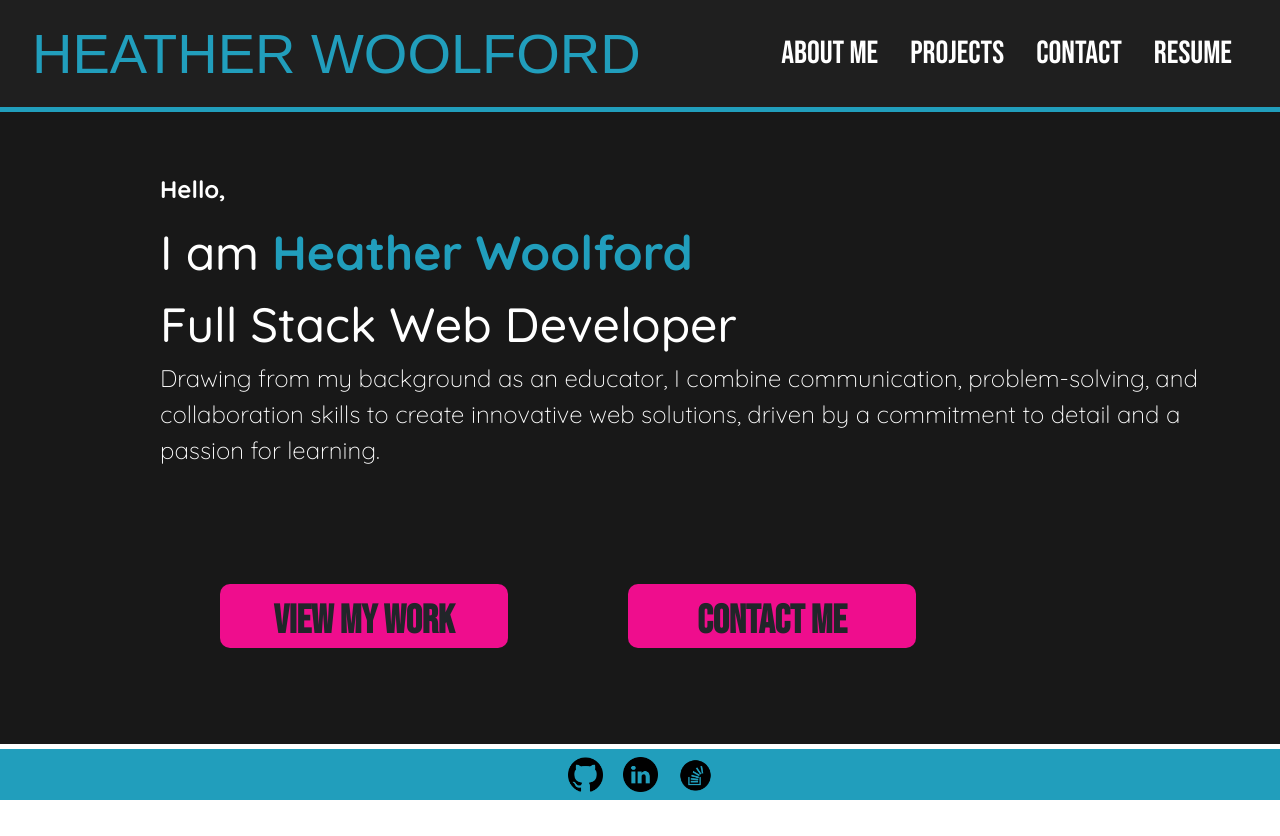
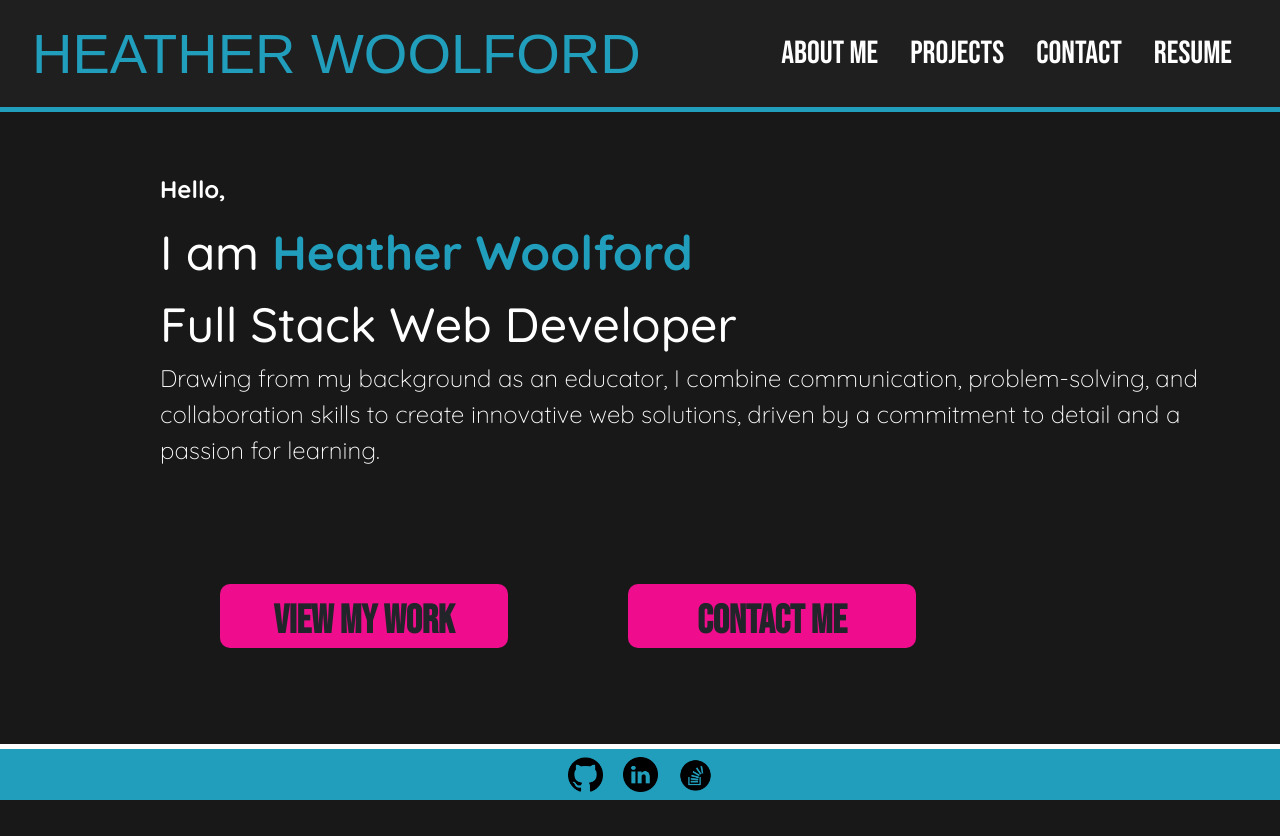
Before and after one commit to hwoolford/Portfolio, a React (Vite) app: page / in a window 1280 px wide. Before the commit the page ends 800 px from the top, so only its background shows below. Built offline with nearby package versions, Linux system fonts and the light colour scheme; a web font is replaced by a local one.

Commit message:
Changed the height and width settings of .home

```diff
--- a/src/pages/Home.css
+++ b/src/pages/Home.css
@@ -1,6 +1,6 @@
 .home {
-  height: calc(100vh - 12rem);
-  width: 100vw;
+  /* height: calc(100vh - 12rem);
+  width: 100vw;  */
   margin: 0 auto;
   overflow: hidden;
 }
```
